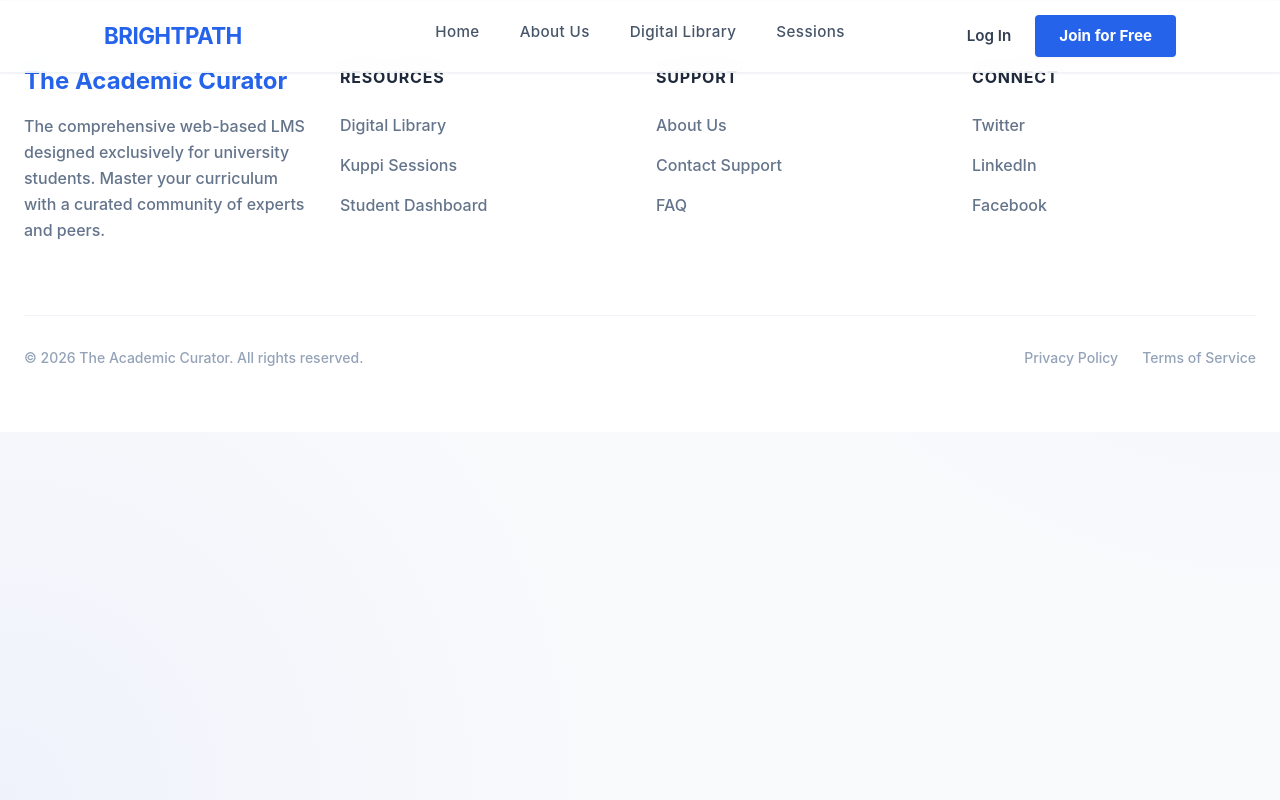
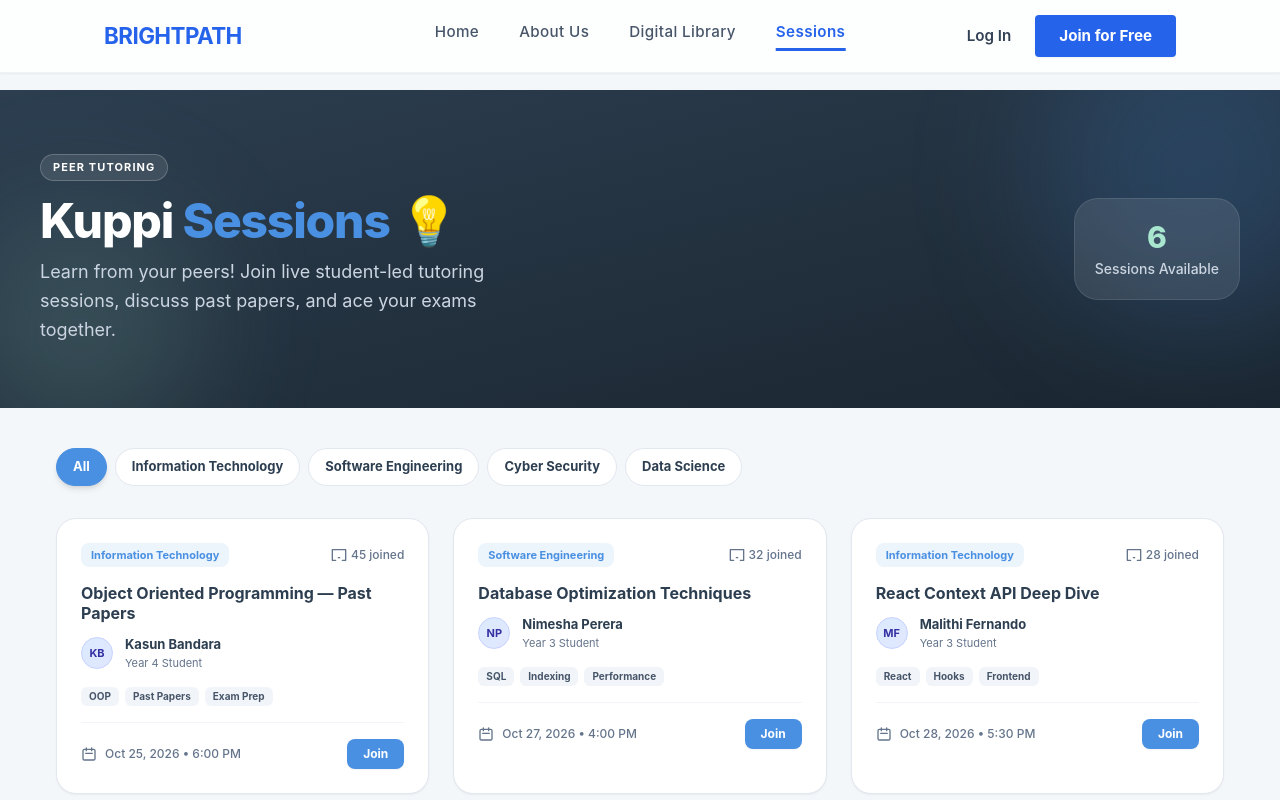
Before and after one commit to Gagana0819/BrightPath-LMS-ITPM-, a Vue app in the folder frontend/: page /sessions in a window 1280 px wide. Shown: the top 800 px of the page. Built offline with nearby package versions, Linux system fonts and the light colour scheme.

Commit message:
feat: Add initial public navigation, routing, login functionality, and public sessions view.

```diff
--- a/frontend/src/components/layout/AppNavbar.vue
+++ b/frontend/src/components/layout/AppNavbar.vue
@@ -17,7 +17,7 @@
         <RouterLink to="/" class="text-slate-600 font-medium text-[0.95rem] tracking-wide relative pb-2 hover:text-brand transition-colors after:content-[''] after:absolute after:bottom-0 after:left-0 after:w-full after:h-[3px] after:bg-brand after:scale-x-0 hover:after:scale-x-100 after:transition-transform after:origin-center [&.active]:text-brand [&.active]:font-semibold [&.active]:after:scale-x-100" exact-active-class="active">Home</RouterLink>
         <RouterLink to="/about" class="text-slate-600 font-medium text-[0.95rem] tracking-wide relative pb-2 hover:text-brand transition-colors after:content-[''] after:absolute after:bottom-0 after:left-0 after:w-full after:h-[3px] after:bg-brand after:scale-x-0 hover:after:scale-x-100 after:transition-transform after:origin-center [&.active]:text-brand [&.active]:font-semibold [&.active]:after:scale-x-100" active-class="active">About Us</RouterLink>
         <RouterLink to="/digital-library" class="text-slate-600 font-medium text-[0.95rem] tracking-wide relative pb-2 hover:text-brand transition-colors after:content-[''] after:absolute after:bottom-0 after:left-0 after:w-full after:h-[3px] after:bg-brand after:scale-x-0 hover:after:scale-x-100 after:transition-transform after:origin-center [&.active]:text-brand [&.active]:font-semibold [&.active]:after:scale-x-100" active-class="active">Digital Library</RouterLink>
-        <RouterLink to="/dashboard/kuppi" class="text-slate-600 font-medium text-[0.95rem] tracking-wide relative pb-2 hover:text-brand transition-colors after:content-[''] after:absolute after:bottom-0 after:left-0 after:w-full after:h-[3px] after:bg-brand after:scale-x-0 hover:after:scale-x-100 after:transition-transform after:origin-center [&.active]:text-brand [&.active]:font-semibold [&.active]:after:scale-x-100" active-class="active">Sessions</RouterLink>
+        <RouterLink to="/sessions" class="text-slate-600 font-medium text-[0.95rem] tracking-wide relative pb-2 hover:text-brand transition-colors after:content-[''] after:absolute after:bottom-0 after:left-0 after:w-full after:h-[3px] after:bg-brand after:scale-x-0 hover:after:scale-x-100 after:transition-transform after:origin-center [&.active]:text-brand [&.active]:font-semibold [&.active]:after:scale-x-100" active-class="active">Sessions</RouterLink>
       </nav>
 
       <!-- Action Buttons -->
--- a/frontend/src/router/index.js
+++ b/frontend/src/router/index.js
@@ -13,6 +13,11 @@ const router = createRouter({
       path: '/digital-library',
       name: 'digital-library',
       component: () => import('../views/DigitalLibraryView.vue'),
+    },
+    {
+      path: '/sessions',
+      name: 'public-sessions',
+      component: () => import('../views/KuppiSessionsPublic.vue'),
     },
     {
       path: '/login',
--- /dev/null
+++ b/frontend/src/views/KuppiSessionsPublic.vue
@@ -0,0 +1,151 @@
+<script setup>
+import { ref } from 'vue'
+import { useRouter } from 'vue-router'
+
+const router = useRouter()
+
+const upcomingSessions = [
+  { id: 1, title: 'Object Oriented Programming — Past Papers', tutor: 'Kasun Bandara', year: 'Year 4', date: 'Oct 25, 2026', time: '6:00 PM', students: 45, stream: 'Information Technology', tags: ['OOP', 'Past Papers', 'Exam Prep'] },
+  { id: 2, title: 'Database Optimization Techniques', tutor: 'Nimesha Perera', year: 'Year 3', date: 'Oct 27, 2026', time: '4:00 PM', students: 32, stream: 'Software Engineering', tags: ['SQL', 'Indexing', 'Performance'] },
+  { id: 3, title: 'React Context API Deep Dive', tutor: 'Malithi Fernando', year: 'Year 3', date: 'Oct 28, 2026', time: '5:30 PM', students: 28, stream: 'Information Technology', tags: ['React', 'Hooks', 'Frontend'] },
+  { id: 4, title: 'Network Security Fundamentals', tutor: 'Tharindu Silva', year: 'Year 4', date: 'Oct 30, 2026', time: '7:00 PM', students: 19, stream: 'Cyber Security', tags: ['Firewalls', 'VPN', 'Encryption'] },
+  { id: 5, title: 'Spring Boot Microservices', tutor: 'Sandun Dimantha', year: 'Year 3', date: 'Nov 01, 2026', time: '6:00 PM', students: 55, stream: 'Software Engineering', tags: ['Java', 'Spring', 'REST API'] },
+  { id: 6, title: 'Machine Learning with Python', tutor: 'Amaya Jayasinghe', year: 'Year 4', date: 'Nov 03, 2026', time: '4:30 PM', students: 38, stream: 'Data Science', tags: ['ML', 'Pandas', 'Scikit-Learn'] },
+]
+
+const selectedFilter = ref('All')
+const filters = ['All', 'Information Technology', 'Software Engineering', 'Cyber Security', 'Data Science']
+
+const filteredSessions = ref(upcomingSessions)
+
+const applyFilter = (filter) => {
+  selectedFilter.value = filter
+  if (filter === 'All') {
+    filteredSessions.value = upcomingSessions
+  } else {
+    filteredSessions.value = upcomingSessions.filter(s => s.stream === filter)
+  }
+}
+
+const joinSession = (session) => {
+  const isLoggedIn = !!localStorage.getItem('access_token')
+  if (isLoggedIn) {
+    router.push('/dashboard/kuppi')
+  } else {
+    router.push({ path: '/login', query: { redirect: '/dashboard/kuppi' } })
+  }
+}
+</script>
+
+<template>
+  <div class="min-h-screen bg-[#F4F7F9] font-sans pt-[90px] pb-16">
+
+    <!-- Hero Banner -->
+    <div class="relative bg-gradient-to-br from-[#2C3E50] to-[#1a252f] text-white py-16 px-4 mb-10 overflow-hidden">
+      <div class="absolute -right-20 -top-20 w-80 h-80 bg-[#4A90E2]/20 blur-3xl rounded-full"></div>
+      <div class="absolute -left-10 -bottom-10 w-60 h-60 bg-[#A8E6CF]/15 blur-3xl rounded-full"></div>
+
+      <div class="max-w-[1200px] mx-auto relative z-10">
+        <div class="flex flex-col md:flex-row justify-between items-start md:items-center gap-6">
+          <div>
+            <div class="flex items-center gap-2 mb-4">
+              <span class="bg-white/10 backdrop-blur-md border border-white/20 text-white text-[11px] font-bold px-3 py-1 rounded-full uppercase tracking-widest">Peer Tutoring</span>
+            </div>
+            <h1 class="text-4xl md:text-5xl font-extrabold tracking-tight mb-3">
+              Kuppi <span class="text-[#4A90E2]">Sessions</span> 💡
+            </h1>
+            <p class="text-slate-300 text-lg max-w-[500px] leading-relaxed">
+              Learn from your peers! Join live student-led tutoring sessions, discuss past papers, and ace your exams together.
+            </p>
+          </div>
+
+          <div class="flex flex-col items-end gap-2 text-right">
+            <div class="bg-white/10 backdrop-blur-md border border-white/10 rounded-2xl p-5 text-center">
+              <p class="text-3xl font-extrabold text-[#A8E6CF]">{{ upcomingSessions.length }}</p>
+              <p class="text-slate-300 text-sm font-medium mt-1">Sessions Available</p>
+            </div>
+          </div>
+        </div>
+      </div>
+    </div>
+
+    <div class="max-w-[1200px] mx-auto px-4">
+
+      <!-- Stream Filters -->
+      <div class="flex flex-wrap gap-2 mb-8">
+        <button
+          v-for="filter in filters"
+          :key="filter"
+          @click="applyFilter(filter)"
+          class="px-4 py-2 rounded-full text-[13px] font-bold border transition-all"
+          :class="selectedFilter === filter
+            ? 'bg-[#4A90E2] text-white border-[#4A90E2] shadow-md'
+            : 'bg-white text-[#2C3E50] border-slate-200 hover:border-[#4A90E2] hover:text-[#4A90E2]'"
+        >
+          {{ filter }}
+        </button>
+      </div>
+
+      <!-- Sessions Grid -->
+      <div class="grid grid-cols-1 md:grid-cols-2 lg:grid-cols-3 gap-6">
+        <div
+          v-for="session in filteredSessions"
+          :key="session.id"
+          class="bg-white rounded-[20px] p-6 border border-slate-200 shadow-sm hover:shadow-lg hover:border-[#4A90E2]/30 transition-all group cursor-pointer relative overflow-hidden"
+          @click="joinSession(session)"
+        >
+          <!-- Stream Badge -->
+          <div class="flex items-center justify-between mb-4">
+            <span class="bg-[#4A90E2]/10 text-[#4A90E2] text-[11px] font-bold px-2.5 py-1 rounded-lg">{{ session.stream }}</span>
+            <div class="flex items-center gap-1 text-[12px] text-slate-500 font-medium">
+              <svg class="w-4 h-4" fill="none" stroke="currentColor" viewBox="0 0 24 24"><path stroke-linecap="round" stroke-linejoin="round" stroke-width="2" d="M17 20h5V4H2v16h5m4-4h2"></path></svg>
+              {{ session.students }} joined
+            </div>
+          </div>
+
+          <!-- Title -->
+          <h3 class="font-bold text-[#2C3E50] text-[16px] leading-tight mb-3 group-hover:text-[#4A90E2] transition-colors">{{ session.title }}</h3>
+
+          <!-- Tutor Info -->
+          <div class="flex items-center gap-3 mb-4">
+            <div class="w-8 h-8 rounded-full bg-gradient-to-br from-blue-100 to-indigo-100 flex items-center justify-center text-indigo-800 font-bold text-[11px] border border-indigo-200 shrink-0">
+              {{ session.tutor.split(' ').map(n => n[0]).join('') }}
+            </div>
+            <div>
+              <p class="text-[13px] font-bold text-[#2C3E50]">{{ session.tutor }}</p>
+              <p class="text-[11px] text-slate-500">{{ session.year }} Student</p>
+            </div>
+          </div>
+
+          <!-- Tags -->
+          <div class="flex flex-wrap gap-1.5 mb-4">
+            <span v-for="tag in session.tags" :key="tag" class="bg-slate-100 text-slate-600 text-[10px] font-bold px-2 py-0.5 rounded-md">{{ tag }}</span>
+          </div>
+
+          <!-- Date & Join -->
+          <div class="flex items-center justify-between pt-4 border-t border-slate-100">
+            <div class="flex items-center gap-2 text-[12px] text-slate-500 font-medium">
+              <svg class="w-4 h-4" fill="none" stroke="currentColor" viewBox="0 0 24 24"><path stroke-linecap="round" stroke-linejoin="round" stroke-width="2" d="M8 7V3m8 4V3m-9 8h10M5 21h14a2 2 0 002-2V7a2 2 0 00-2-2H5a2 2 0 00-2 2v12a2 2 0 002 2z"></path></svg>
+              {{ session.date }} • {{ session.time }}
+            </div>
+            <button class="bg-[#4A90E2] hover:bg-blue-600 text-white text-[12px] font-bold py-1.5 px-4 rounded-lg transition-colors shadow-sm">
+              Join
+            </button>
+          </div>
+        </div>
+      </div>
+
+      <!-- CTA Banner -->
+      <div class="mt-12 bg-gradient-to-r from-[#2C3E50] to-[#34495e] rounded-[20px] p-8 flex flex-col md:flex-row items-center justify-between gap-6 border border-slate-700/50 relative overflow-hidden">
+        <div class="absolute -right-10 -top-10 w-40 h-40 bg-yellow-500/15 blur-2xl rounded-full"></div>
+        <div class="relative z-10">
+          <h3 class="text-white text-xl font-extrabold mb-2">Want to become a Peer Tutor? 🏆</h3>
+          <p class="text-slate-300 text-[14px] max-w-[400px]">Register as a student and opt-in as a Kuppi Teacher to schedule your own sessions and help your batchmates excel.</p>
+        </div>
+        <RouterLink to="/register" class="bg-[#A8E6CF] hover:bg-[#8fd4b8] text-[#2C3E50] font-bold py-3 px-8 rounded-xl text-[14px] transition-colors shadow-md relative z-10 whitespace-nowrap">
+          Register Now →
+        </RouterLink>
+      </div>
+    </div>
+  </div>
+</template>
--- a/frontend/src/views/Login.vue
+++ b/frontend/src/views/Login.vue
@@ -44,7 +44,9 @@ const handleLogin = async () => {
       localStorage.setItem('user_role', response.data.role)
       localStorage.setItem('full_name', response.data.full_name)
 
-      router.push('/dashboard')
+      // Redirect to the intended page (e.g. kuppi dashboard) or default dashboard
+      const redirectPath = router.currentRoute.value.query.redirect || '/dashboard'
+      router.push(redirectPath)
     }
   } catch (err) {
     if (err.response && err.response.data) {
```
